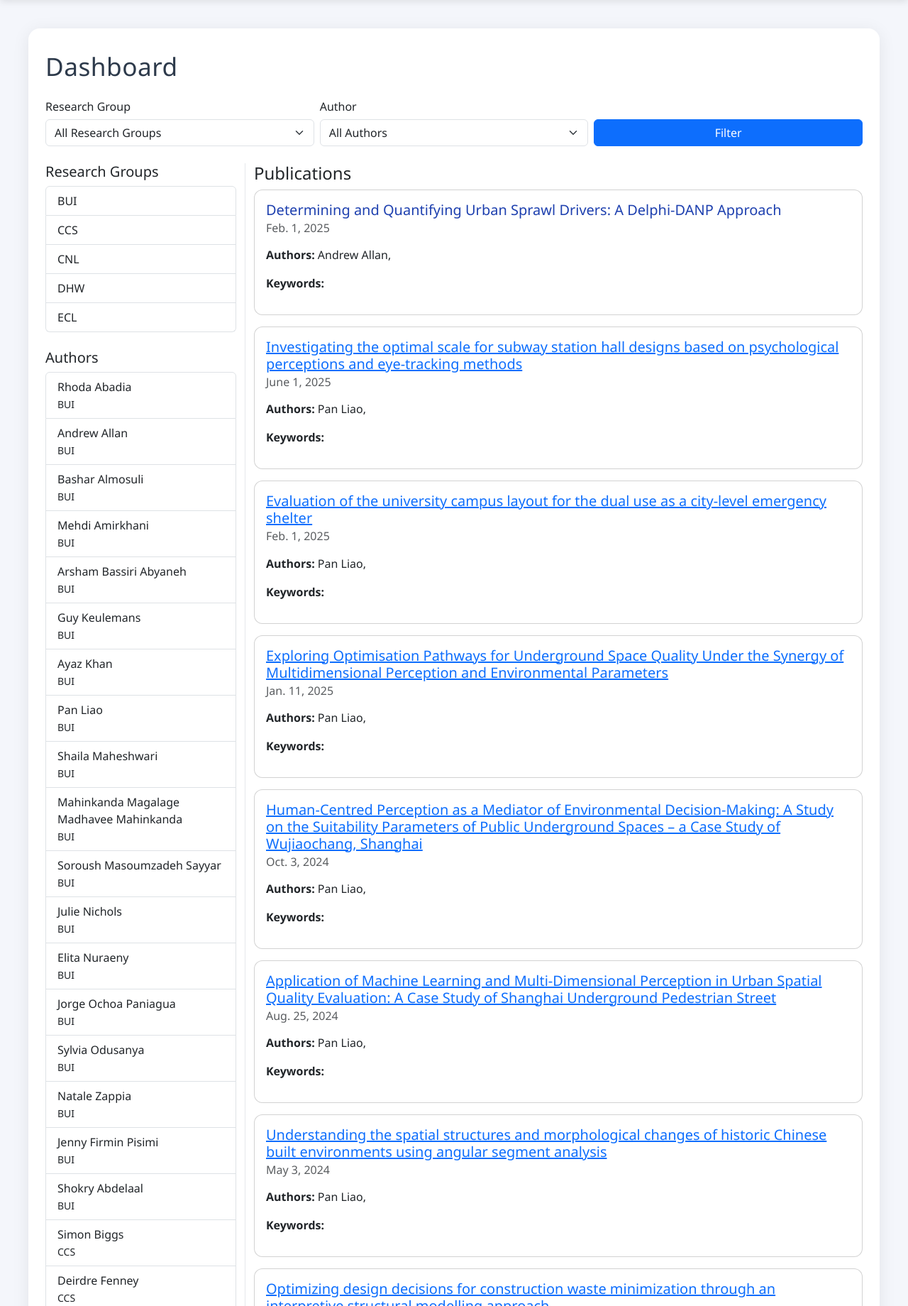
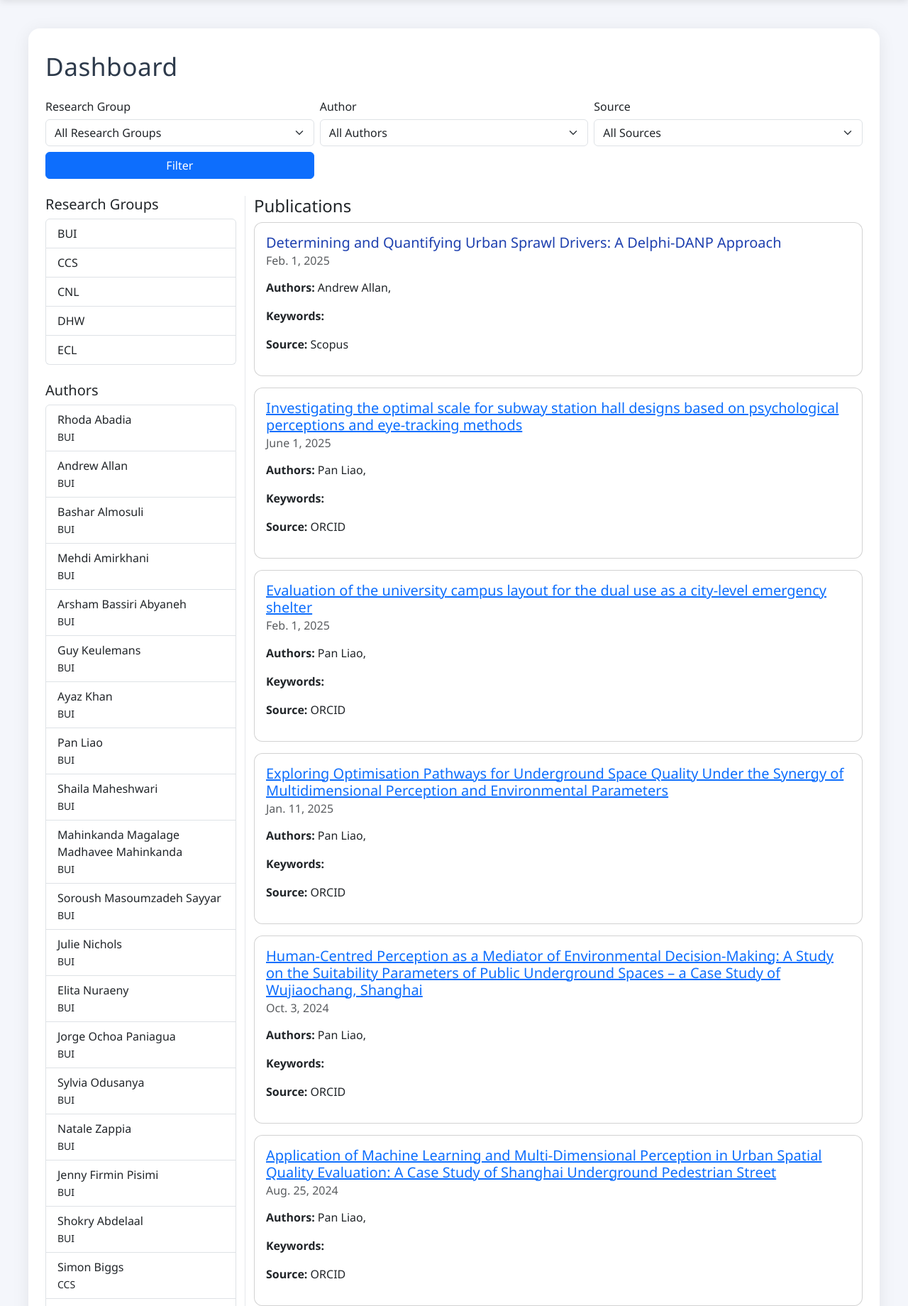
Before and after one commit to yohaboy/Research-csv, a Django app: page /scholar/ in a window 1280 px wide. Shown: the part 78-1918 px from the top of the page at 71% size. Run offline with Django 4.2, Linux system fonts and the light colour scheme; data comes from the database, SQL or seed files in the repository; both versions use the stored data as it was after the commit; parts of the project's set-up code (start-up, migrations or seed data) failed here and were passed over; some libraries are stand-ins or nearby versions.

Commit message:
filter-by-source

```diff
--- a/research/models.py
+++ b/research/models.py
@@ -25,7 +25,7 @@ class Publication(models.Model):
     abstract = models.TextField(blank=True)
     date_added = models.DateTimeField(auto_now_add=True)
     url = models.URLField(max_length=500, blank=True, null=True)
-
+    source = models.CharField(max_length=50, choices=[('Scopus', 'Scopus'), ('Google Scholar', 'Google Scholar'), ('ORCID', 'ORCID')], blank=True, null=True)
     def __str__(self):
         return self.title
 
--- a/research/templates/research/scholar_dashboard.html
+++ b/research/templates/research/scholar_dashboard.html
@@ -96,6 +96,15 @@
                     {% endfor %}
                 </select>
             </div>
+            <div class="col-md-4">
+                <label class="filter-label">Source</label>
+                <select name="source" class="form-select" onchange="this.form.submit()">
+                    <option value="">All Sources</option>
+                    <option value="Scopus" {% if selected_source == "Scopus" %}selected{% endif %}>Scopus</option>
+                    <option value="Google Scholar" {% if selected_source == "Google Scholar" %}selected{% endif %}>Google Scholar</option>
+                    <option value="ORCID" {% if selected_source == "ORCID" %}selected{% endif %}>ORCID</option>
+                </select>
+            </div>
             <div class="col-md-4 d-flex align-items-end">
                 <button type="submit" class="btn btn-primary w-100">Filter</button>
             </div>
@@ -143,6 +152,9 @@
                             <p>
                                 <strong>Keywords:</strong> {{ publication.keywords }}
                             </p>
+                            <p>
+                                <strong>Source:</strong> {{ publication.source }}
+                            </p>
                         </div>
                     </div>
                 {% empty %}
--- a/research/views.py
+++ b/research/views.py
@@ -169,6 +169,7 @@ def fetch_and_store_publications_for_author(author, since_date):
                 'keywords': keywords,
                 'abstract': pub.get('abstract', ''),
                 'url': pub.get('url', ''),
+                'source': pub.get('source', ''),
             }
         )
         if not created and pub.get('url') and pub_obj.url != pub.get('url'):
@@ -290,6 +291,7 @@ def query_scopus_api(scopus_id, since_date):
                 'abstract': details.get('abstract', ''),
                 'authors': details.get('authors', []),
                 'url': url,
+                'source': 'Scopus',
             })
 
         start += count
@@ -329,6 +331,7 @@ def query_scholar_api(scholar_id, since_date):
                     'abstract': abstract,
                     'author_order': 1,
                     'url': url,
+                    'source': 'Google Scholar',
                 })
         return publications
 
@@ -400,6 +403,7 @@ def query_orcid_api(orcid_id, since_date):
                 'abstract': '',
                 'author_order': 1,
                 'url': url,
+                'source': 'ORCID',
             })
 
         return results
@@ -587,31 +591,34 @@ def trigger_fetch_publications(request):
     return redirect('index')
 
 def scholar_dashboard(request):
-    group_id = request.GET.get('group')
-    author_id = request.GET.get('author')
+    selected_group = request.GET.get('group')
+    selected_author = request.GET.get('author')
+    selected_source = request.GET.get('source')
+
+    publications = Publication.objects.all()
+
+    if selected_group:
+        publications = publications.filter(author__research_group__id=selected_group)
+    if selected_author:
+        publications = publications.filter(author__id=selected_author)
+    if selected_source:
+        publications = publications.filter(source=selected_source)
 
     research_groups = ResearchGroup.objects.all()
-    authors = Author.objects.select_related('research_group').all()
-    publications = Publication.objects.all()
-    author_publications = AuthorPublication.objects.select_related('author', 'publication').all()
-
-    # Apply filters
-    if group_id:
-        authors = authors.filter(research_group_id=group_id)
-        author_publications = author_publications.filter(author__research_group_id=group_id)
-    if author_id:
-        author_publications = author_publications.filter(author_id=author_id)
-        publications = publications.filter(id__in=author_publications.values('publication_id'))
+    authors = Author.objects.all()
+    author_publications = AuthorPublication.objects.select_related('author', 'publication')
 
     context = {
+        'publications': publications.distinct(),
         'research_groups': research_groups,
         'authors': authors,
-        'publications': publications,
         'author_publications': author_publications,
-        'selected_group': int(group_id) if group_id else None,
-        'selected_author': int(author_id) if author_id else None,
+        'selected_group': int(selected_group) if selected_group else None,
+        'selected_author': int(selected_author) if selected_author else None,
+        'selected_source': selected_source,
     }
     return render(request, 'research/scholar_dashboard.html', context)
+
 
 def author_details(request):
     search_query = request.GET.get('search', '')
--- /dev/null
+++ b/test2.py
@@ -0,0 +1,6 @@
+from pybliometrics.scopus import AbstractRetrieval
+
+ab = AbstractRetrieval(14065913400)
+print(ab.doi)           # DOI string
+print(ab.eid)           # EID
+print(ab.scopus_link)   # Link to publication (optional helper)
```
Also changed, not shown: db.sqlite3, research/migrations/0003_publication_source.py (added), 2 other files.
